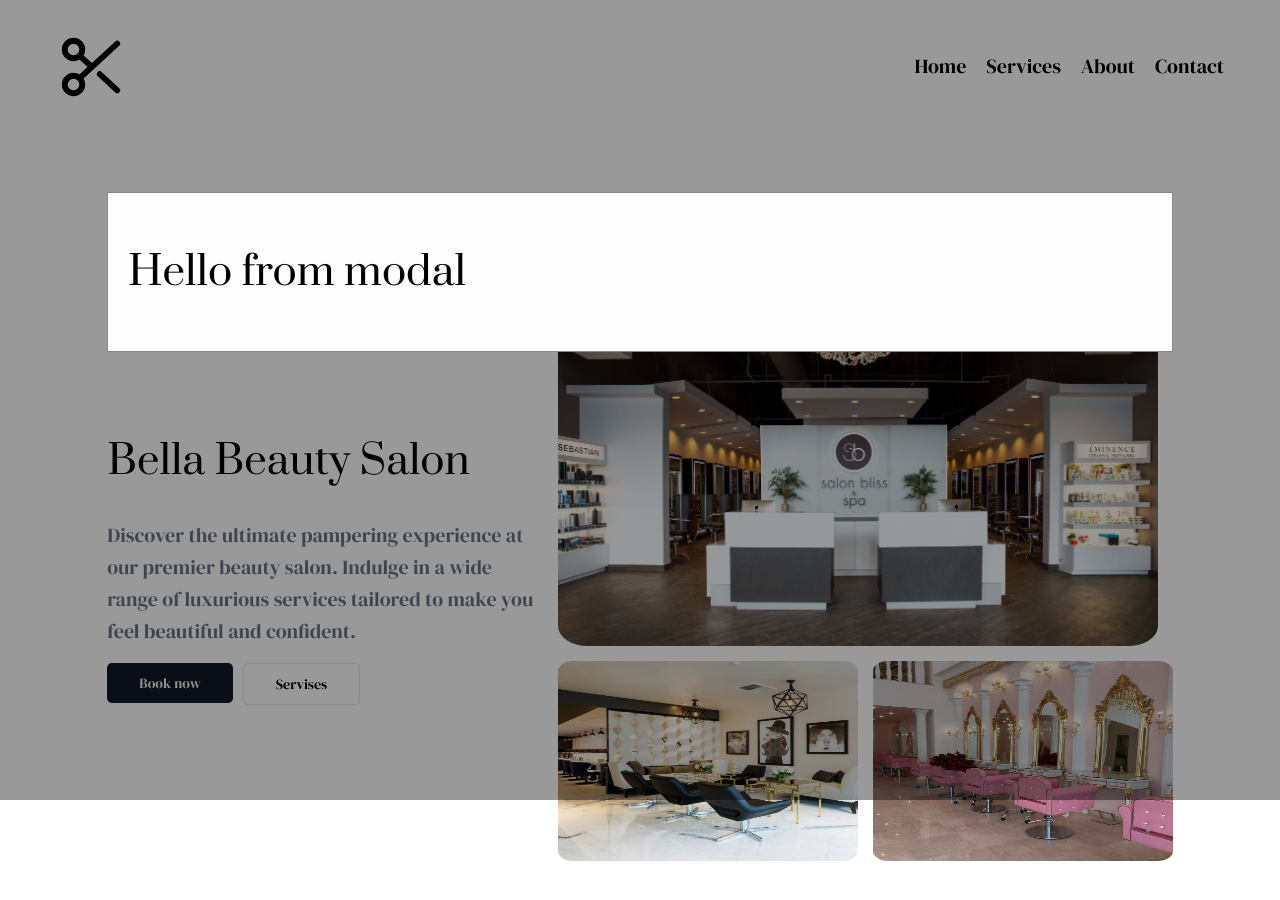
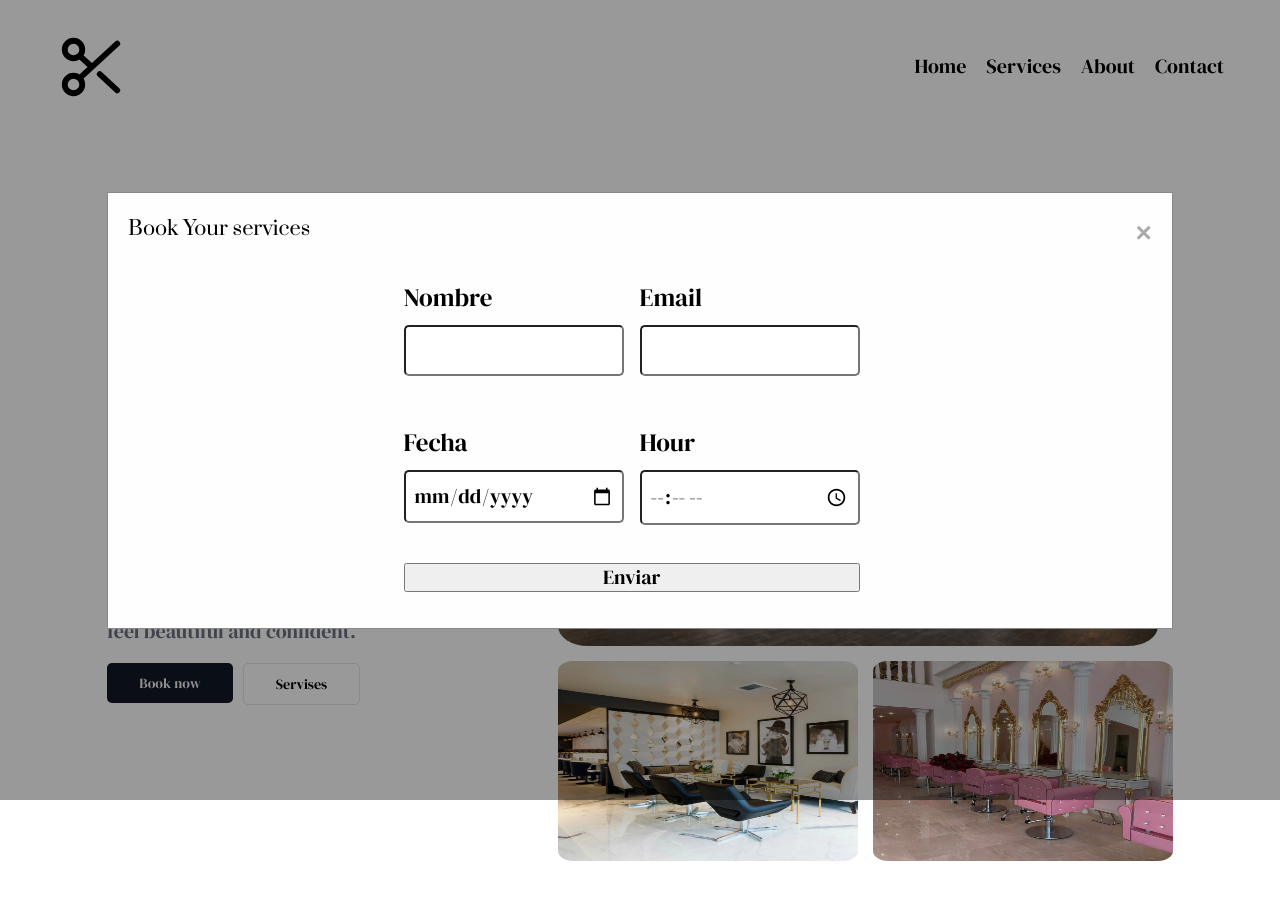
Before and after one commit to elizonRL/salonWithReact, a React (Vite) app: page / in a window 1280 px wide. Shown: the top 900 px of the page. Built offline with nearby package versions, Linux system fonts and the light colour scheme.

Commit message:
add Form an modify modal

```diff
--- a/src/App.tsx
+++ b/src/App.tsx
@@ -1,20 +1,28 @@
+/*
+ *  App.js
+ */
+//import Styles css
 import "./App.css";
+// import Components
+
 import Sections from "./components/Sections";
 import Boton from "./components/Boton";
 import Services from "./components/Servises";
 import Modal from "./components/Modal";
+
+//import of React
 import { useState } from "react";
 
 function App() {
-  const [isTrue, setIstrue] = useState(true)
+  const [isTrue, setIstrue] = useState(true);
 
- const changeTrue = ()=>{
-  setIstrue(!isTrue)
- }
+  const changeTrue = () => {
+    setIstrue(!isTrue);
+  };
   return (
     <>
       <main>
-        {isTrue ? <Modal/>: " "}
+        {isTrue ? <Modal onClick={changeTrue} /> : " "}
         <Sections>
           <aside className="hero">
             <div>
@@ -30,7 +38,11 @@ function App() {
                 <Boton name="Book" className={"buton"} onClick={changeTrue}>
                   Book now
                 </Boton>
-                <Boton name="servise" className={"buton-white"}  onClick={changeTrue}>
+                <Boton
+                  name="servise"
+                  className={"buton-white"}
+                  onClick={changeTrue}
+                >
                   Servises
                 </Boton>
               </div>
@@ -78,7 +90,7 @@ function App() {
               services in a luxurious and welcoming environment.
             </p>
             <div className="butones">
-              <Boton name="Book" className={"buton"} >
+              <Boton name="Book" className={"buton"}>
                 Book an appointment
               </Boton>
               <Boton name="servise" className={"buton-white"}>
@@ -95,11 +107,11 @@ function App() {
         <Sections>
           <aside>
             <div className="header">
-            <h2>Schedule Your Appointment Today</h2>
-            <p>
-              Our team is here to assist you and answer any questions you may
-              have. Get in touch to book your next appointment.
-            </p>
+              <h2>Schedule Your Appointment Today</h2>
+              <p>
+                Our team is here to assist you and answer any questions you may
+                have. Get in touch to book your next appointment.
+              </p>
             </div>
           </aside>
         </Sections>
--- /dev/null
+++ b/src/components/Formulario.tsx
@@ -0,0 +1,40 @@
+import "../styles/form.css";
+export default function Formulario() {
+  return (
+    <>
+      <form onSubmit={(e) => {
+        e.preventDefault();
+        // Lógica para enviar el formulario
+        const data = {
+           name: e.currentTarget.nameR.value,
+           email: e.currentTarget.email.value,
+           date: e.currentTarget.date.value,
+           hour: e.currentTarget.hour.value
+        };
+        console.log(data);
+      }} className="form">
+        <div className="form-input">
+          <div>
+            <label htmlFor="name">Nombre</label>
+            <input type="text" name="nameR" />
+          </div>
+          <div>
+            <label htmlFor="">Email</label>
+            <input type="email" name="email" />
+          </div>
+        </div>
+        <div className="form-input">
+          <div>
+            <label htmlFor="">Fecha</label>
+            <input type="date" name="date" />
+          </div>
+          <div>
+            <label htmlFor="">Hour</label>
+            <input type="time" min={"9:00"} max={"20:00"} required name="hour" />
+          </div>
+        </div>
+        <button type="submit">Enviar</button>
+      </form>
+    </>
+  );
+}
--- a/src/components/Modal.tsx
+++ b/src/components/Modal.tsx
@@ -1,10 +1,27 @@
+import { MouseEvent } from "react";
 import "../styles/modal.css";
-export default function Modal() {
+import Formulario from "./Formulario";
+type Props = {
+  onClick: () => void;
+};
+export default function Modal({onClick}:Props) {
+  function handelModal(e: MouseEvent) {
+    if(e.target === e.currentTarget){
+      onClick();
+    }
+  }
   return (
     <>
-      <div className="modal">
+      <div className="modal" onClick={handelModal}>
         <div className="modal-content">
-          <h1>Hello from modal</h1>
+          <samp className="close" onClick={handelModal}>&times;</samp>
+          <div>
+            <h3>Book Your services</h3>
+            <p></p>
+          </div>
+          <div>
+            <Formulario/>
+          </div>
         </div>
       </div>
     </>
--- /dev/null
+++ b/src/styles/form.css
@@ -0,0 +1,28 @@
+.form {
+  display: grid;
+  flex-direction: column;
+  padding: 16px 0;
+  gap: 30px;
+  justify-content: center;
+}
+.form-input {
+  display: grid;
+  grid-template-columns: repeat(2, 1fr);
+  gap: 16px;
+}
+.form-input div {
+  display: flex;
+  flex-direction: column;
+  margin-top: 8px;
+}
+.form-input label {
+  font-size: 25px;
+  font-weight: 300;
+  margin-right: 10px;
+}
+.form-input input {
+  margin: 8px 0;
+  padding: 12px 8px;
+  border-radius: 5px;
+  width: 200px;
+}
--- a/src/styles/modal.css
+++ b/src/styles/modal.css
@@ -6,8 +6,8 @@
   width: 100%; /* Full width */
   height: 100%; /* Full height */
   overflow: auto; /* Enable scroll if needed */
-    background-color: rgb(0,0,0); /* Fallback color */
-    background-color: rgba(0,0,0,0.4); /* Black w/ opacity */
+  background-color: rgb(0, 0, 0); /* Fallback color */
+  background-color: rgba(0, 0, 0, 0.4); /* Black w/ opacity */
 }
 .modal-content {
   background-color: #fefefe;
@@ -16,3 +16,16 @@
   border: 1px solid #888;
   width: 80%; /* Could be more or less, depending on screen size */
 }
+.close {
+  color: #aaa;
+  float: right;
+  font-size: 28px;
+  font-weight: bold;
+}
+
+.close:hover,
+.close:focus {
+  color: black;
+  text-decoration: none;
+  cursor: pointer;
+}
```
Lines whose indentation alone changed are shown as unchanged.
